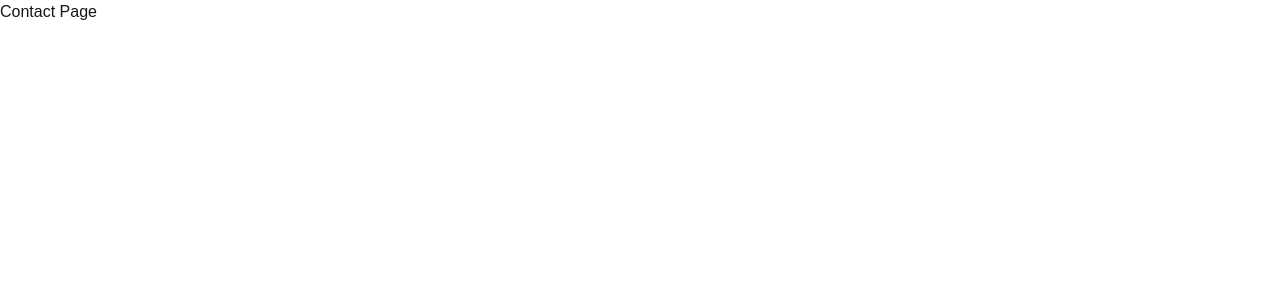
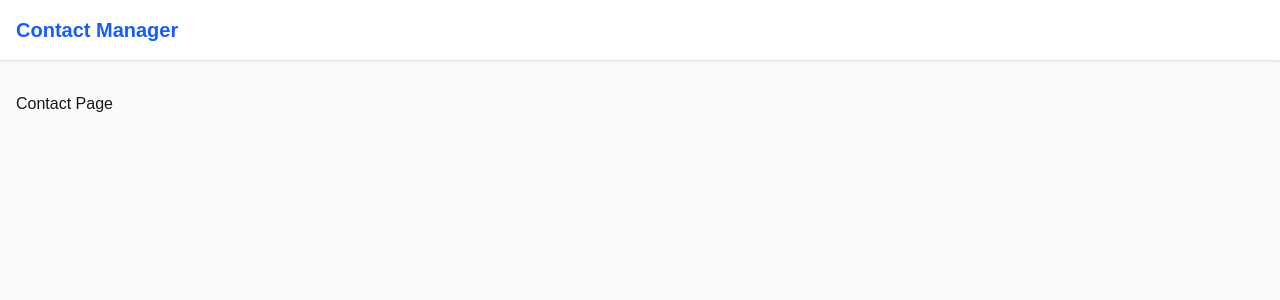
Before and after one commit to abdulkerimN/NextJs-Contact-Manager-Project, a Next.js app: page /contact in a window 1280 px wide. Shown: the top 300 px of the page. Built offline with nearby package versions, Linux system fonts and the light colour scheme.

Commit message:
navbar added

```diff
--- /dev/null
+++ b/app/_components/Navbar.tsx
@@ -0,0 +1,18 @@
+import Link from "next/link";
+
+export default function Navbar() {
+// const session= true
+  return (
+    <div>
+      <nav className="bg-white shadow-sm">
+        <div className="container mx-auto p-4 flex justify-between items-center">
+          <Link href="/" className="text-xl font-bold text-blue-600">
+            Contact Manager
+          </Link>
+          <div className="flex items-center space-x-4">
+           </div>
+        </div>
+      </nav>
+    </div>
+  )
+}
--- a/app/layout.tsx
+++ b/app/layout.tsx
@@ -1,5 +1,6 @@
 import type { Metadata } from "next";
 import "./globals.css";
+import Navbar from "./_components/Navbar";
 
 export const metadata: Metadata = {
   title: "Contact Manager App",
@@ -14,7 +15,10 @@ export default function RootLayout({
   return (
     <html lang="en">
       <body>
-        <div> {children}</div>
+        <div className="min-h-screen bg-gray-50">
+          <Navbar />
+          <main className="container mx-auto px-4 py-8">{children}</main>
+        </div>
       </body>
     </html>
   );
```
